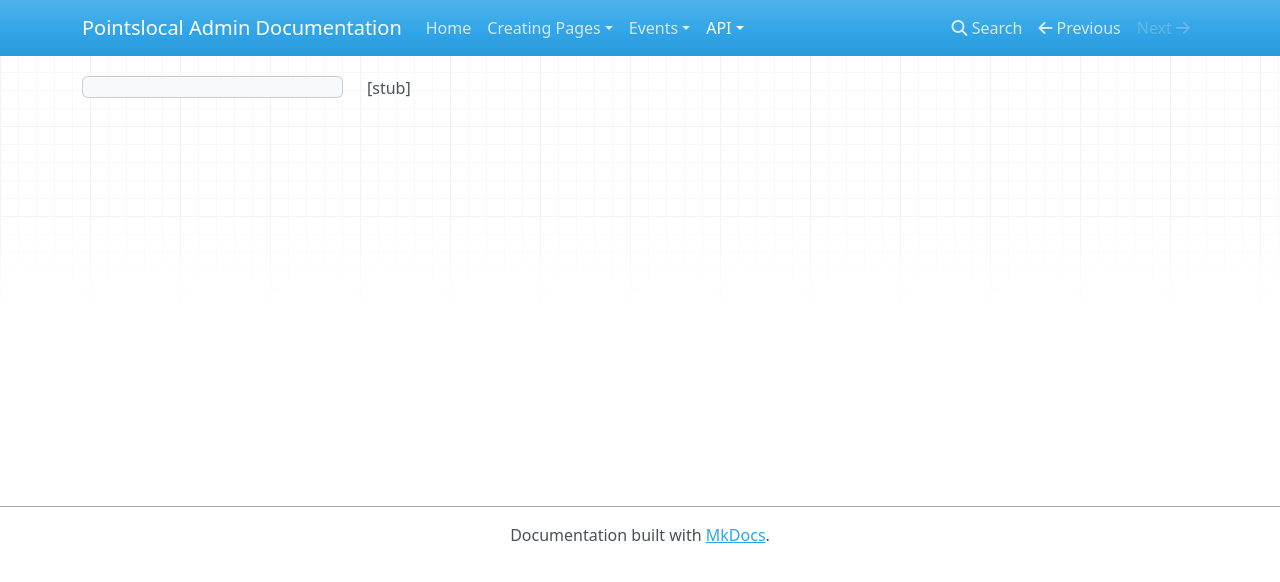
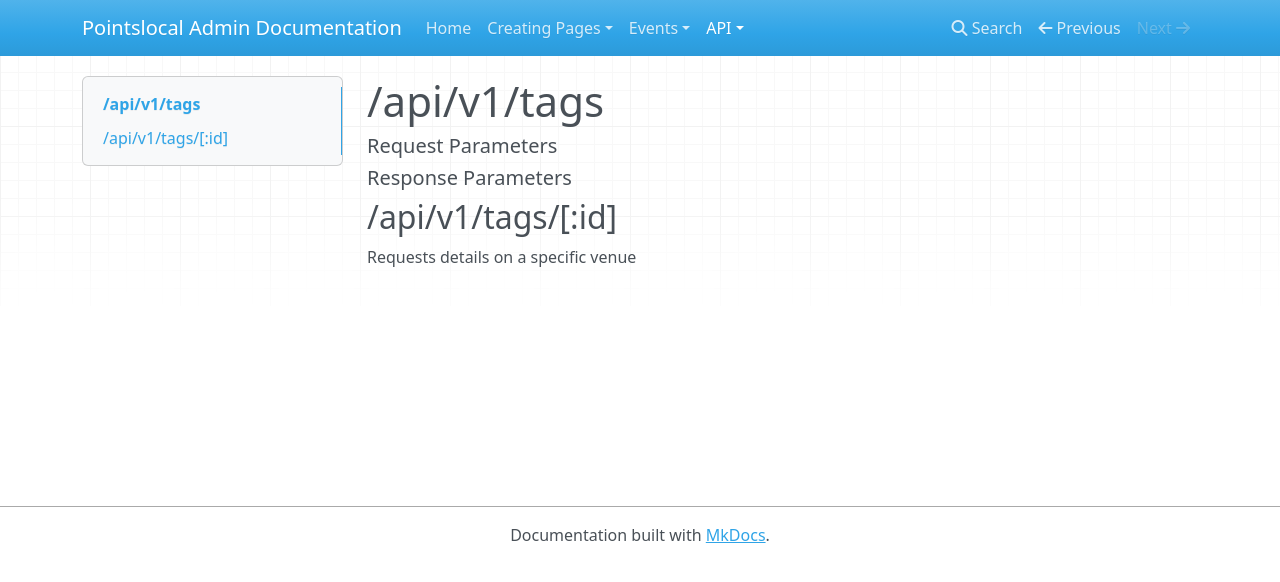
Before and after one commit to pointslocal/admin-docs, an MkDocs documentation site: the page built from docs/api_events_tags.md, in a window 1280 px wide. Shown: the top 582 px of the page. Built offline with MkDocs 1.6.1, drawn with Linux system fonts in a browser that asks for light colours; nearby versions of some CDN libraries; old or Windows-style settings are respelled for this version of MkDocs.

Commit message:
Tags updated

```diff
--- a/docs/api_events_tags.md
+++ b/docs/api_events_tags.md
@@ -1 +1,9 @@
-[stub]
+# /api/v1/tags
+
+##### Request Parameters
+
+
+##### Response Parameters
+
+## /api/v1/tags/[:id]
+Requests details on a specific venue
```
